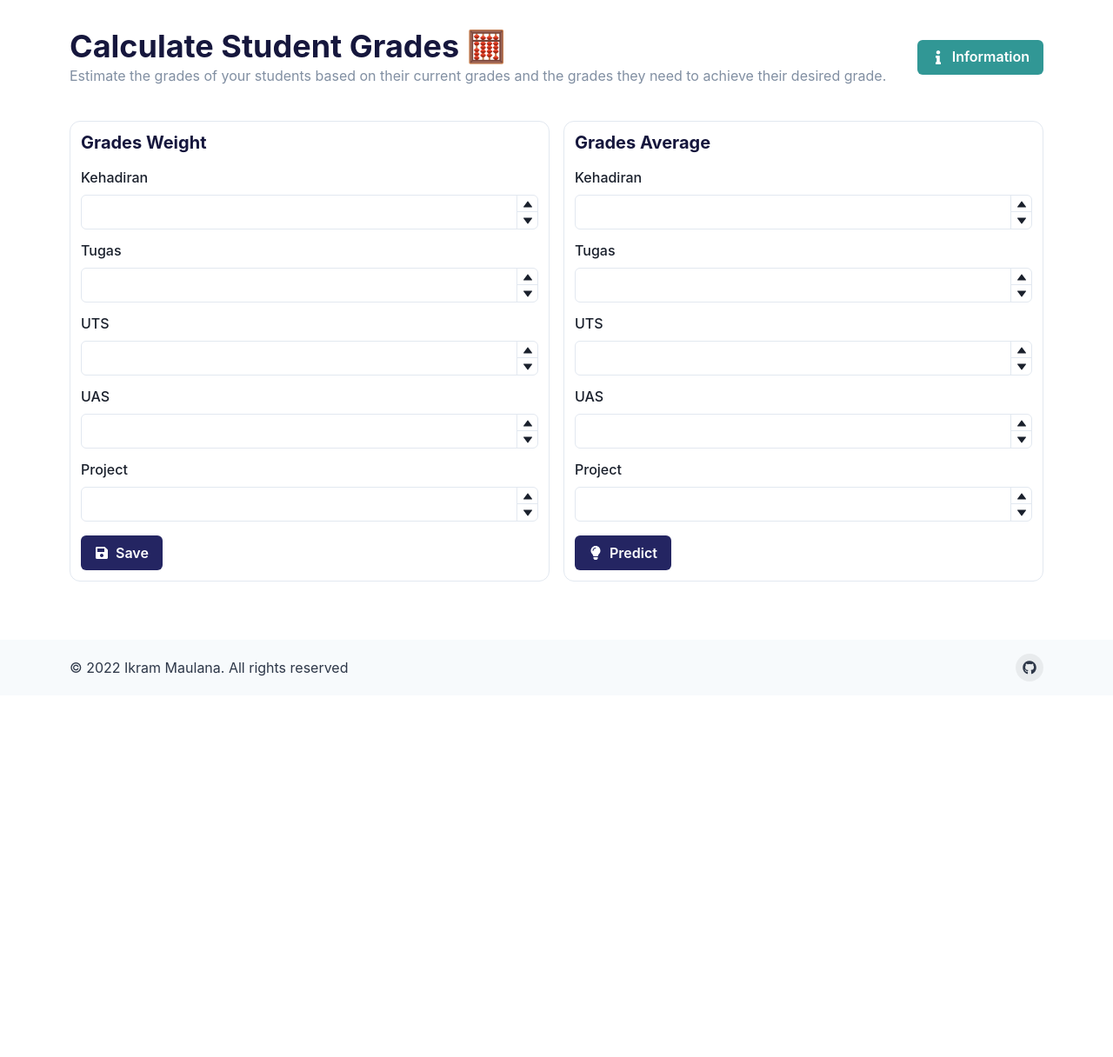
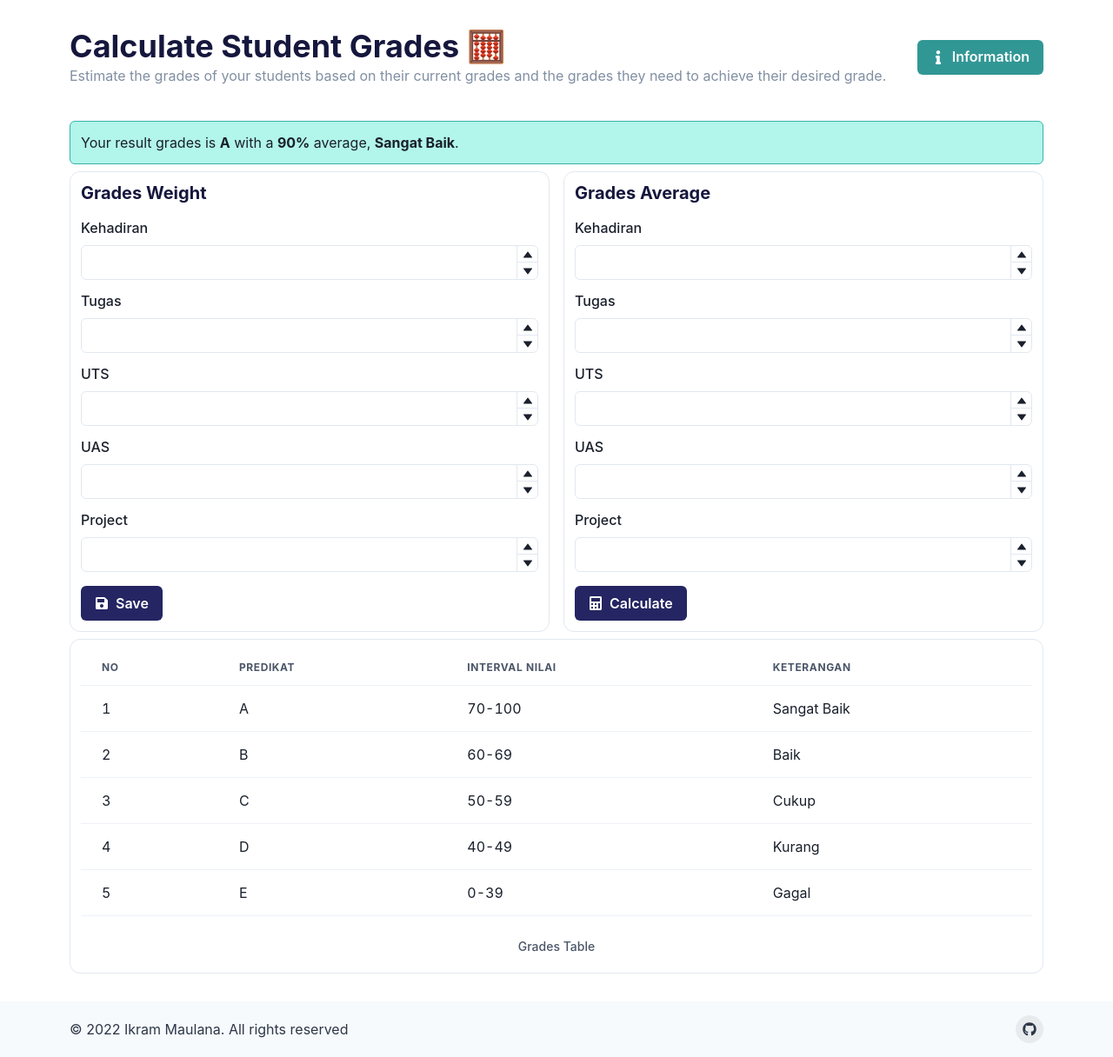
Before and after one commit to Ikram-Maulana/tugas-tsdp1, a Next.js app: page / in a window 1280 px wide. Shown: the whole page at 87% size. Before the commit the page ends 800 px from the top, so only its background shows below. Built offline with nearby package versions, Linux system fonts and the light colour scheme.

Commit message:
Feat(UI): Polishing Table and Output

```diff
--- a/pages/index.tsx
+++ b/pages/index.tsx
@@ -21,13 +21,21 @@ import {
   NumberInputField,
   NumberInputStepper,
   Stack,
+  Table,
+  TableCaption,
+  TableContainer,
+  Tbody,
+  Td,
   Text,
+  Th,
+  Thead,
+  Tr,
   useDisclosure,
 } from "@chakra-ui/react";
 import type { NextPage } from "next";
 import Head from "next/head";
 import { useRef } from "react";
-import { FaInfo, FaLightbulb, FaSave } from "react-icons/fa";
+import { FaCalculator, FaInfo, FaSave } from "react-icons/fa";
 import Layout, { siteTitle } from "../components/Layout";
 
 const Home: NextPage = () => {
@@ -68,6 +76,22 @@ const Home: NextPage = () => {
             </Button>
           </Stack>
         </Flex>
+
+        <Stack gap="2">
+          {/* Grades Result */}
+          <Box
+            border={"1px"}
+            borderColor={"teal.400"}
+            bgColor={"teal.100"}
+            width={"full"}
+            padding={"0.75rem"}
+            rounded={"md"}
+          >
+            <Text>
+              Your result grades is <Text as="b">A</Text> with a{" "}
+              <Text as="b">90%</Text> average, <Text as="b">Sangat Baik</Text>.
+            </Text>
+          </Box>
 
           {/* Main Input */}
           <Grid
@@ -210,17 +234,71 @@ const Home: NextPage = () => {
                   </NumberInput>
                 </FormControl>
                 <Button
-                leftIcon={<FaLightbulb />}
+                  leftIcon={<FaCalculator />}
                   bgColor={"#242562"}
                   color={"white"}
                   _hover={{ bgColor: "#16173D" }}
                   mt={{ base: "3", md: "4" }}
                 >
-                Predict
+                  Calculate
                 </Button>
               </form>
             </GridItem>
           </Grid>
+
+          {/* Grades Table */}
+          <TableContainer
+            border={"1px"}
+            borderColor={"gray.200"}
+            width={"full"}
+            padding={"0.75rem"}
+            rounded={"12px"}
+          >
+            <Table variant="simple">
+              <TableCaption>Grades Table</TableCaption>
+              <Thead>
+                <Tr>
+                  <Th>No</Th>
+                  <Th>Predikat</Th>
+                  <Th>Interval Nilai</Th>
+                  <Th>Keterangan</Th>
+                </Tr>
+              </Thead>
+              <Tbody>
+                <Tr>
+                  <Td>1</Td>
+                  <Td>A</Td>
+                  <Td>70-100</Td>
+                  <Td>Sangat Baik</Td>
+                </Tr>
+                <Tr>
+                  <Td>2</Td>
+                  <Td>B</Td>
+                  <Td>60-69</Td>
+                  <Td>Baik</Td>
+                </Tr>
+                <Tr>
+                  <Td>3</Td>
+                  <Td>C</Td>
+                  <Td>50-59</Td>
+                  <Td>Cukup</Td>
+                </Tr>
+                <Tr>
+                  <Td>4</Td>
+                  <Td>D</Td>
+                  <Td>40-49</Td>
+                  <Td>Kurang</Td>
+                </Tr>
+                <Tr>
+                  <Td>5</Td>
+                  <Td>E</Td>
+                  <Td>0-39</Td>
+                  <Td>Gagal</Td>
+                </Tr>
+              </Tbody>
+            </Table>
+          </TableContainer>
+        </Stack>
       </Container>
 
       {/* Modal */}
```
Lines whose indentation alone changed are shown as unchanged.
